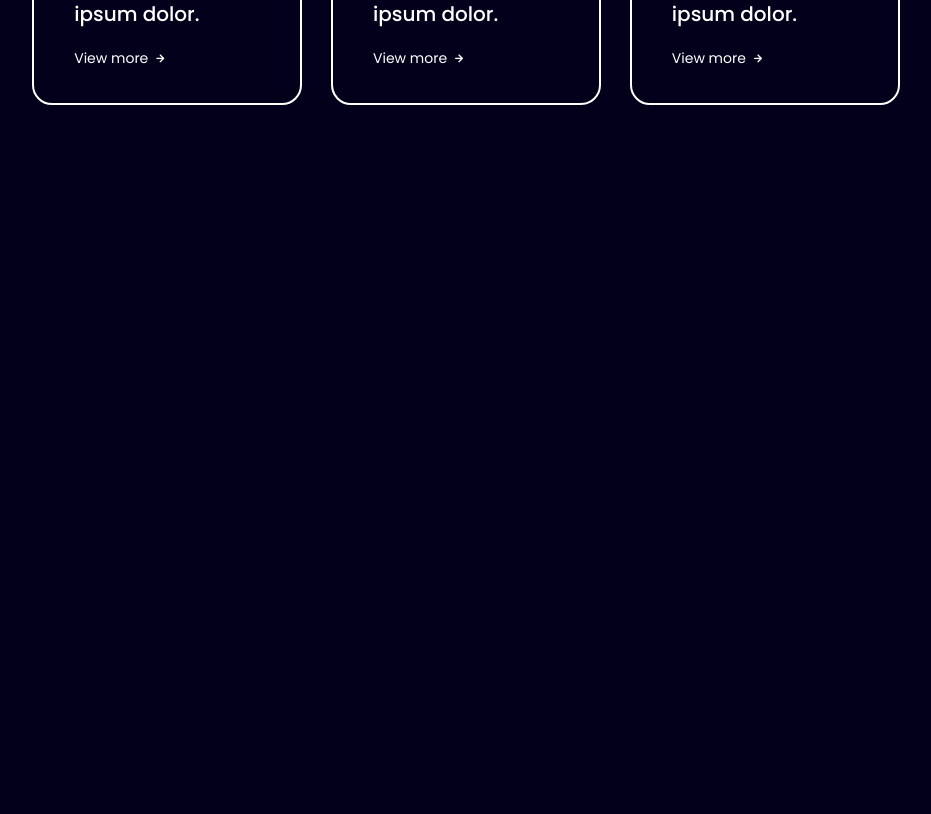
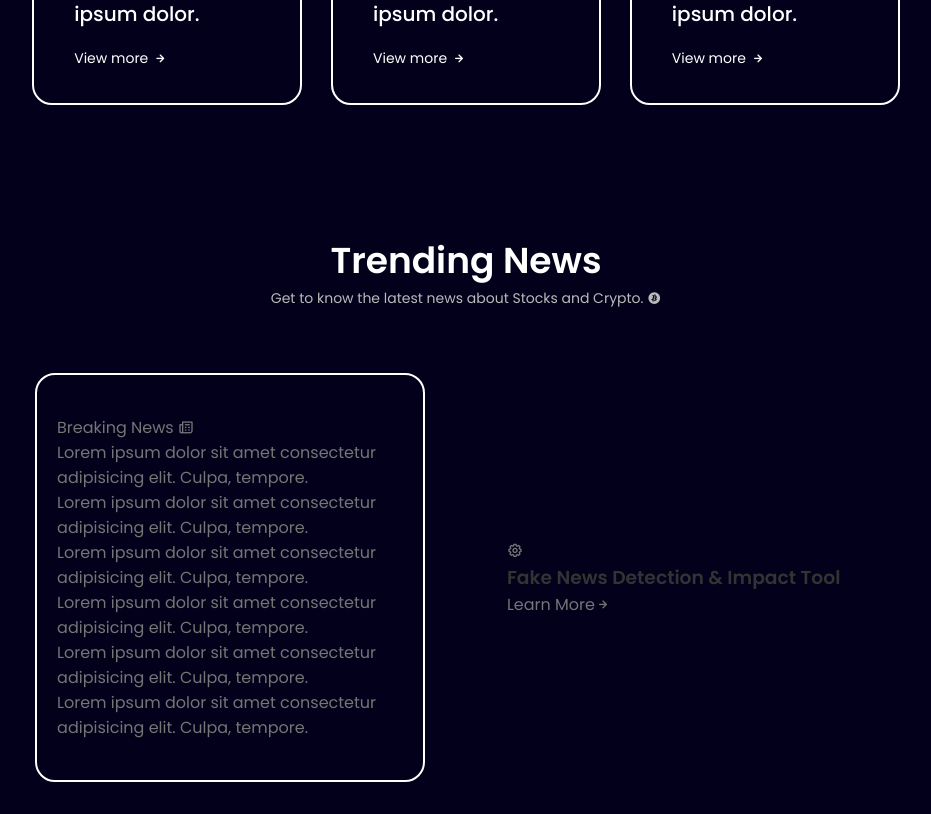
Before and after one commit to ankitdeb11/Futurize-ML-model, a React (Create React App) app: page / in a window 1280 px wide. Shown: the part 1120-1934 px from the top of the page, without its empty margins (174-1105 px from the left). Before the commit the page ends 1257 px from the top, so only its background shows below. Built offline with nearby package versions, Linux system fonts and the light colour scheme.

Commit message:
worked a bit on news

```diff
--- a/src/App.js
+++ b/src/App.js
@@ -3,6 +3,7 @@ import './App.css';
 import Features from './components/features/Features';
 import Header from './components/header/Header';
 import Home from './components/home/Home';
+import News from './components/news/News';
 
 function App() {
   return (
@@ -14,6 +15,7 @@ function App() {
       <main className='main'>
         <Home />
         <Features />
+        <News />
 
       </main>
 
--- a/src/components/features/Features.jsx
+++ b/src/components/features/Features.jsx
@@ -181,7 +181,7 @@ const Features = () => {
 
 
 
-                {/* AREA FOR HEALTHSURE PROJECT  */}
+         {/* Area for Feature 3 from here  */}
 
 
                 <div className="features__content">
@@ -202,7 +202,7 @@ const Features = () => {
                         <div className="features__modal-content">
                             <i onClick={() => toggleTab(0)} className="uil uil-times features__modal-close"></i>
 
-                            <h3 className="features__modal-title">HealthSure</h3>
+                            <h3 className="features__modal-title">Feature 3 - Lorem, ipsum dolor.</h3>
                             <p className="features__modal-description">Lorem ipsum dolor, sit amet consectetur adipisicing elit. Rerum culpa est blanditiis.</p>
 
 
--- /dev/null
+++ b/src/components/news/DetectionTool.jsx
@@ -0,0 +1,28 @@
+import React from 'react'
+
+const DetectionTool = () => {
+  return (
+
+
+    <div className="detection__content">
+
+      {/* For icon and tag */}
+      <div>
+      <i class="uil uil-cog"></i>
+      <h3>Fake News Detection & Impact Tool</h3>
+
+      <span>Learn More
+      <i className="uil uil-arrow-right news__button-icon"></i>
+      </span>
+
+
+
+      </div>
+
+    </div>
+
+
+  )
+}
+
+export default DetectionTool
--- /dev/null
+++ b/src/components/news/News.jsx
@@ -0,0 +1,41 @@
+import React from 'react';
+import "./news.css";
+import Trends from './Trends';
+import DetectionTool from './DetectionTool';
+
+const News = () => {
+  return (
+
+
+    <section className="news section" id="news">
+
+      <h2 className="section__title">Trending News</h2>
+      <span className="section__subtitle">Get to know  the latest news about Stocks and Crypto. <i class="uil uil-bitcoin"></i>
+      </span>
+
+
+      {/* Divide into 2 divs  */}
+
+      <div className="news__container container grid">
+
+        <Trends />
+
+        <DetectionTool />
+
+
+
+
+
+
+
+      </div>
+
+
+    </section>
+
+
+
+  )
+}
+
+export default News
--- /dev/null
+++ b/src/components/news/Trends.jsx
@@ -0,0 +1,47 @@
+import React from 'react';
+import "./news.css";
+
+const Trends = () => {
+    return (
+
+        <div className="news__trends">
+
+
+            <div className="news__content">
+
+
+                <div className="news__list grid">
+                    <ul className='news__title'>Breaking News <i class="uil uil-newspaper"></i>
+
+
+
+            <li>Lorem ipsum dolor sit amet consectetur adipisicing elit. Culpa, tempore.</li>
+            <li>Lorem ipsum dolor sit amet consectetur adipisicing elit. Culpa, tempore.</li>
+            <li>Lorem ipsum dolor sit amet consectetur adipisicing elit. Culpa, tempore.</li>
+            <li>Lorem ipsum dolor sit amet consectetur adipisicing elit. Culpa, tempore.</li>
+            <li>Lorem ipsum dolor sit amet consectetur adipisicing elit. Culpa, tempore.</li>
+            <li>Lorem ipsum dolor sit amet consectetur adipisicing elit. Culpa, tempore.</li>
+
+
+                    </ul>
+
+                </div>
+
+
+
+
+            </div>
+
+
+
+
+        </div>
+
+
+
+
+
+    )
+}
+
+export default Trends
--- /dev/null
+++ b/src/components/news/news.css
@@ -0,0 +1,17 @@
+.news__container{
+ grid-template-columns: repeat(2, 390px);
+    column-gap: 1.8rem;
+    align-items: center;
+    justify-content: space-evenly;
+}
+
+
+.news__trends{
+    padding: 40px 20px;
+    border: 2px solid rgba(255, 255, 255, 1);
+    border-radius: 20px;
+}
+
+.detection__content{
+
+}
```
